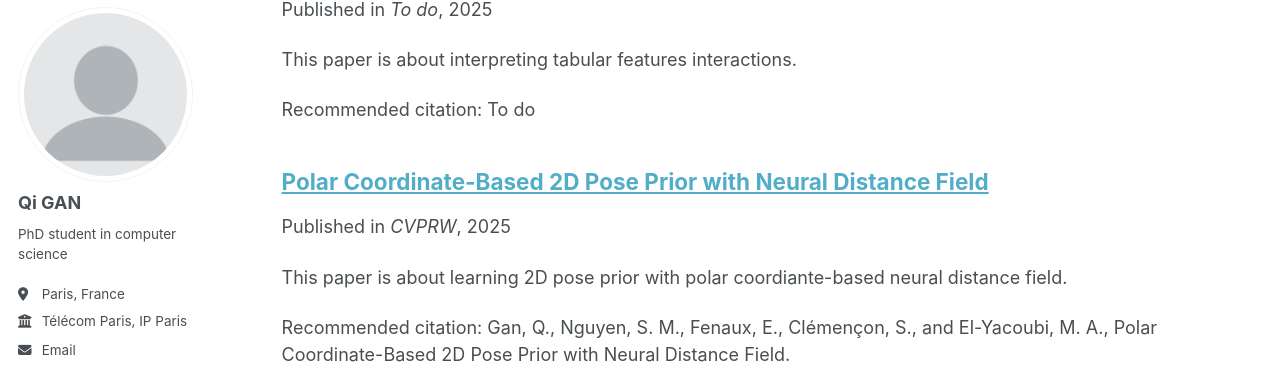
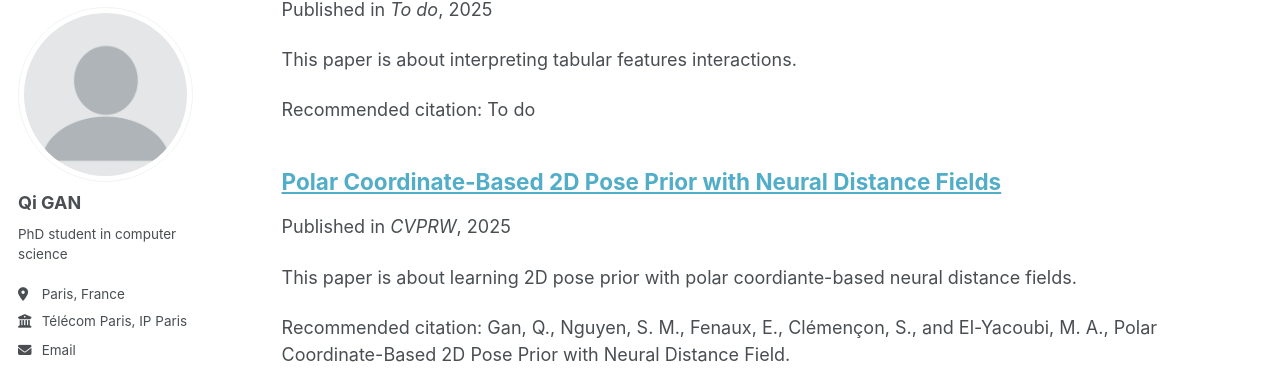
Before and after one commit to QGAN2019/qigan.github.io, a Jekyll site: the page built from _pages/collection-archive.html, in a window 1280 px wide and 900 px high, scrolled down 2225 px. Shown: the part 92-464 px from the top of the window. Built offline with Jekyll 4.4.1, drawn with Linux system fonts in a browser that asks for light colours; some web fonts are replaced.

Commit message:
Update 2025-04-CVSports25-polar-NDF.md

```diff
--- a/_publications/2025-04-CVSports25-polar-NDF.md
+++ b/_publications/2025-04-CVSports25-polar-NDF.md
@@ -1,9 +1,9 @@
 ---
-title: "Polar Coordinate-Based 2D Pose Prior with Neural Distance Field"
+title: "Polar Coordinate-Based 2D Pose Prior with Neural Distance Fields"
 collection: publications
 category: conferences
 permalink: /publication/2025-04-CVSports25-polar-NDF
-excerpt: 'This paper is about learning 2D pose prior with polar coordiante-based neural distance field.'
+excerpt: 'This paper is about learning 2D pose prior with polar coordiante-based neural distance fields.'
 date: 2025-04-01
 venue: 'CVPRW'
 paperurl: 'http://arxiv.org/abs/2505.03445'
```
